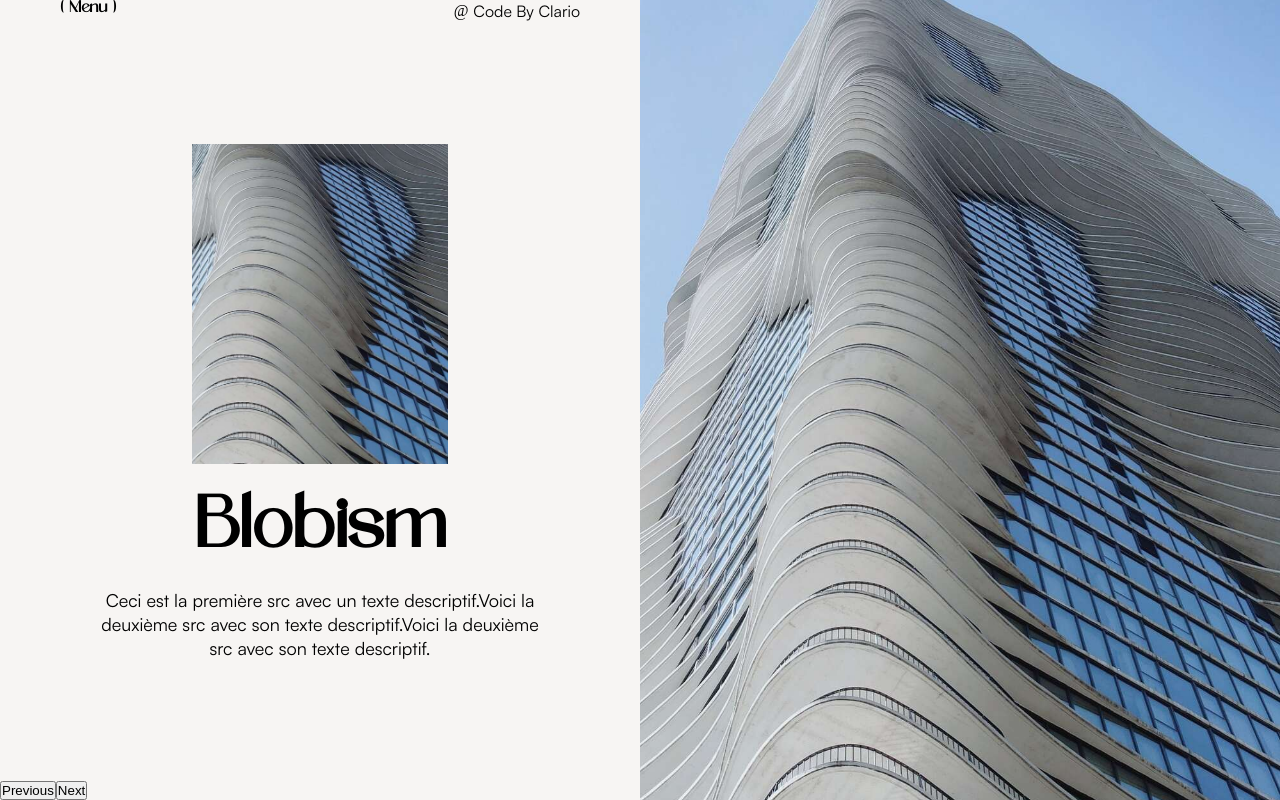
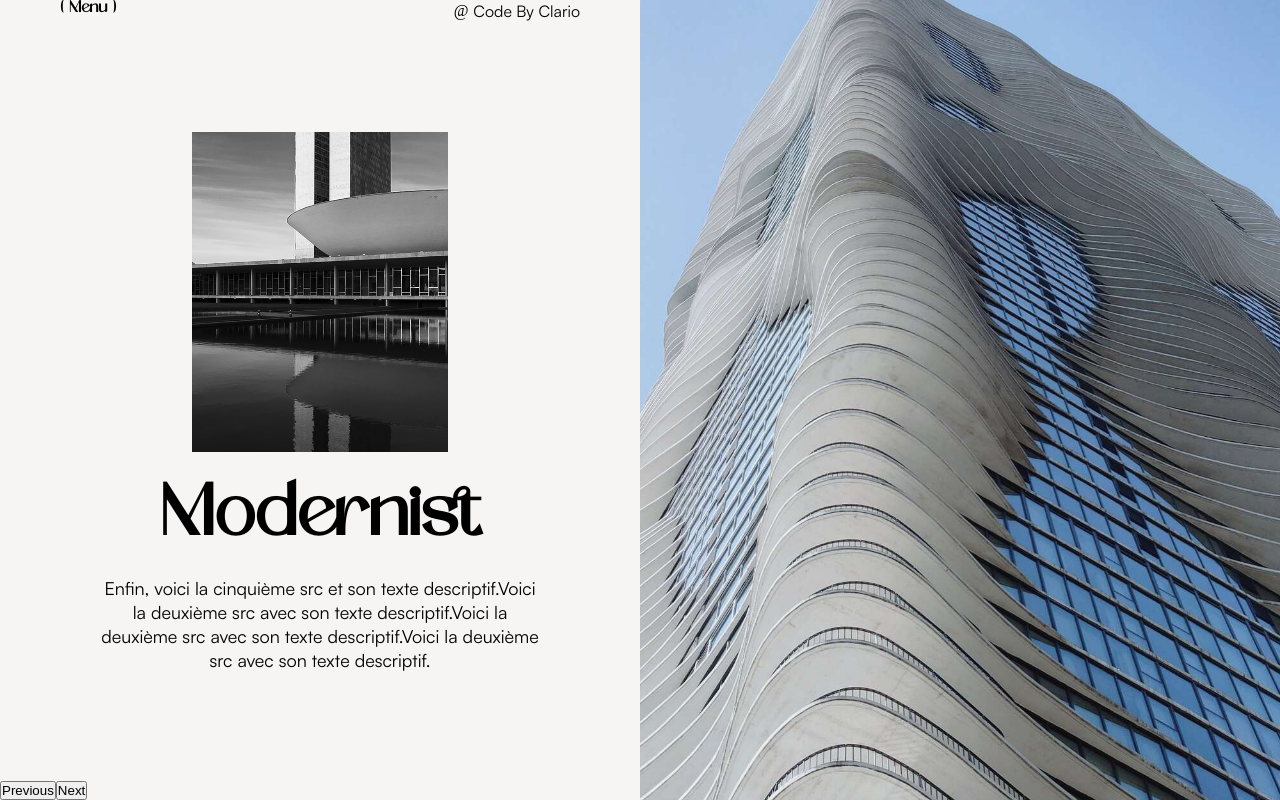
Before and after one commit to ccadran/Architecture-gallery, a Next.js app: page / in a window 1280 px wide. Built offline with nearby package versions, Linux system fonts and the light colour scheme.

Commit message:
move the index of the content index

```diff
--- a/src/app/components/MainContent/Content.jsx
+++ b/src/app/components/MainContent/Content.jsx
@@ -12,6 +12,8 @@ export default function NextImageSlider({
   isPrev,
   isNext,
 }) {
+  const newCurrentIndex = (currentIndex - 1 + content.length) % content.length;
+  console.log(newCurrentIndex);
   useEffect(() => {
     const tlNext = gsap.timeline({});
     const tlPrev = gsap.timeline({});
@@ -71,10 +73,10 @@ export default function NextImageSlider({
     <div className={styles.sliderContainer}>
       <div className={styles.currentImageSlider}>
         {content.map((item, index) => {
-          const isCurrent = index === currentIndex;
-          const isNext = index === (currentIndex + 1) % content.length;
+          const isCurrent = index === newCurrentIndex;
+          const isNext = index === (newCurrentIndex + 1) % content.length;
           const isPrev =
-            index === (currentIndex - 1 + content.length) % content.length;
+            index === (newCurrentIndex - 1 + content.length) % content.length;
 
           return (
             <div
@@ -100,10 +102,10 @@ export default function NextImageSlider({
       </div>
       <div className={styles.infos}>
         <motion.h2 className={styles.title}>
-          {content[currentIndex].title}
+          {content[newCurrentIndex].title}
         </motion.h2>
         <p className={styles.description}>
-          {content[currentIndex].shortDescription}{" "}
+          {content[newCurrentIndex].shortDescription}{" "}
         </p>
       </div>
     </div>
```
